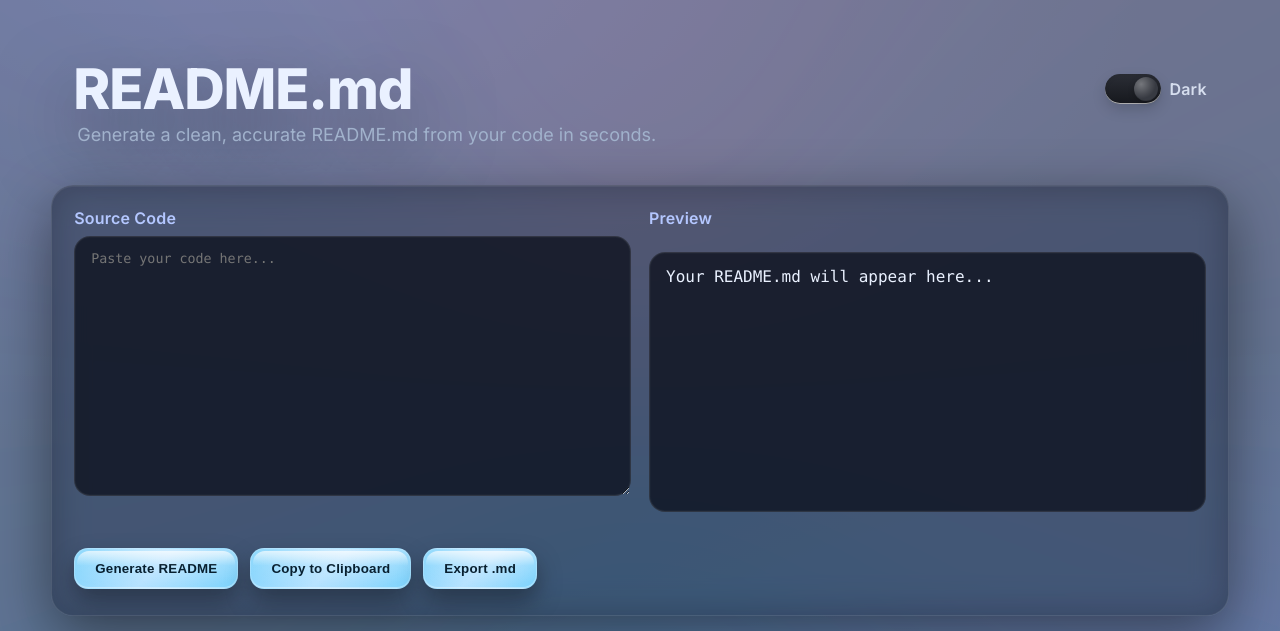
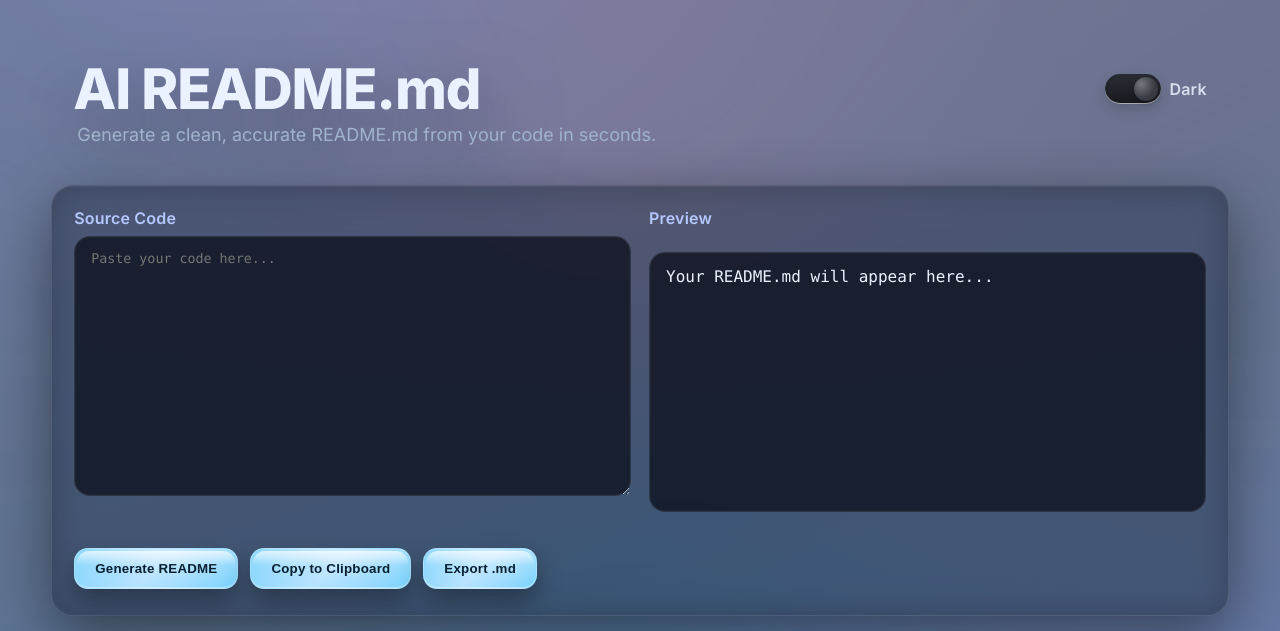
Before and after one commit to IrenFuji/ai-readme-generator, a website: page index.html in a window 1280 px wide. Shown: the top 631 px of the page. Drawn offline with Linux system fonts and the light colour scheme.

Commit message:
fix for content

```diff
--- a/index.html
+++ b/index.html
@@ -23,7 +23,7 @@
 
                 <!-- brand/toggle -->
                 <div class="brand-row">
-                    <h1 class="brand">README.md</h1>
+                    <h1 class="brand">AI README.md</h1>
                     <div class="theme-switch">
                         <input type="checkbox" id="themeToggle"
                             aria-label="Toggle theme">
```
